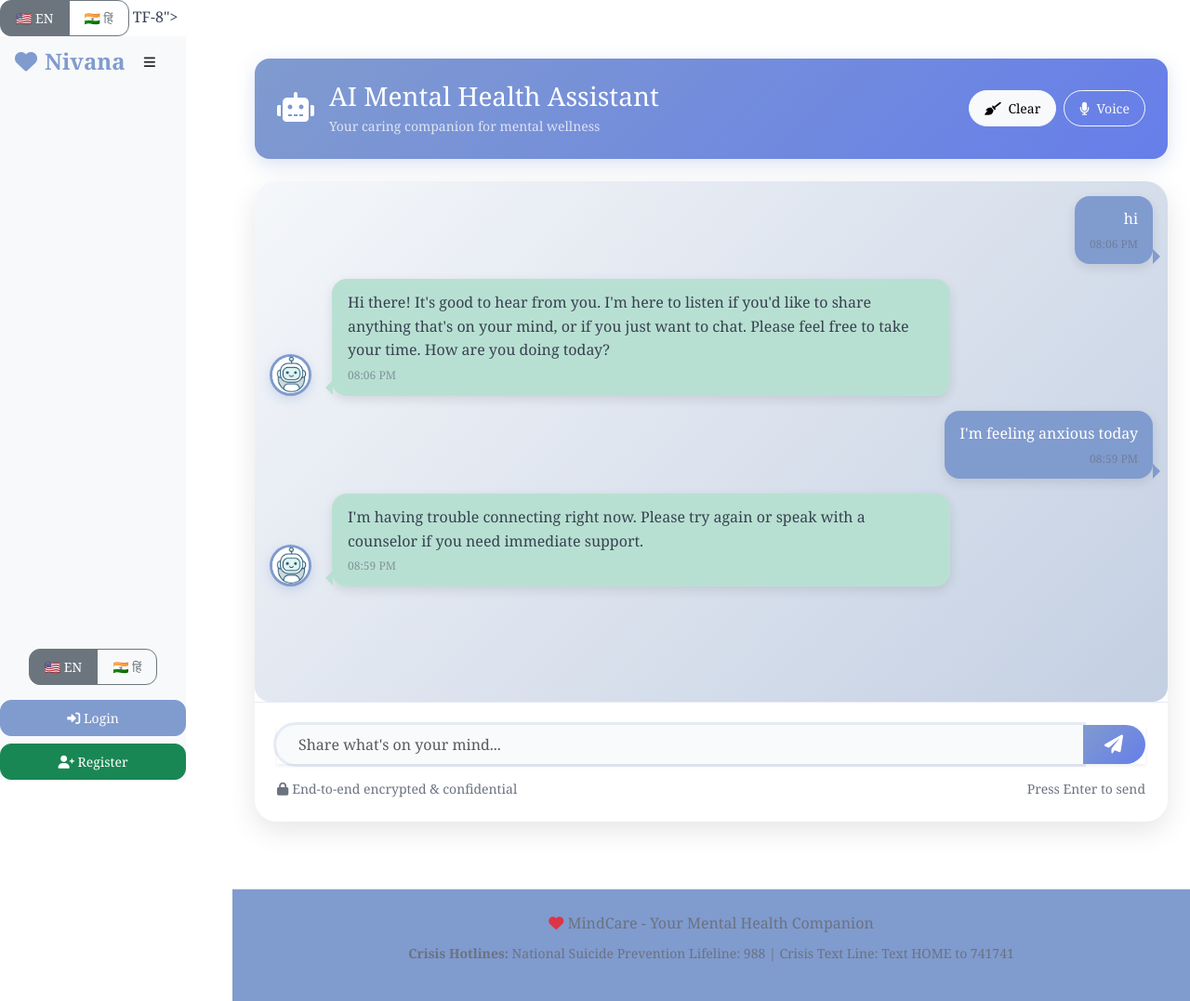
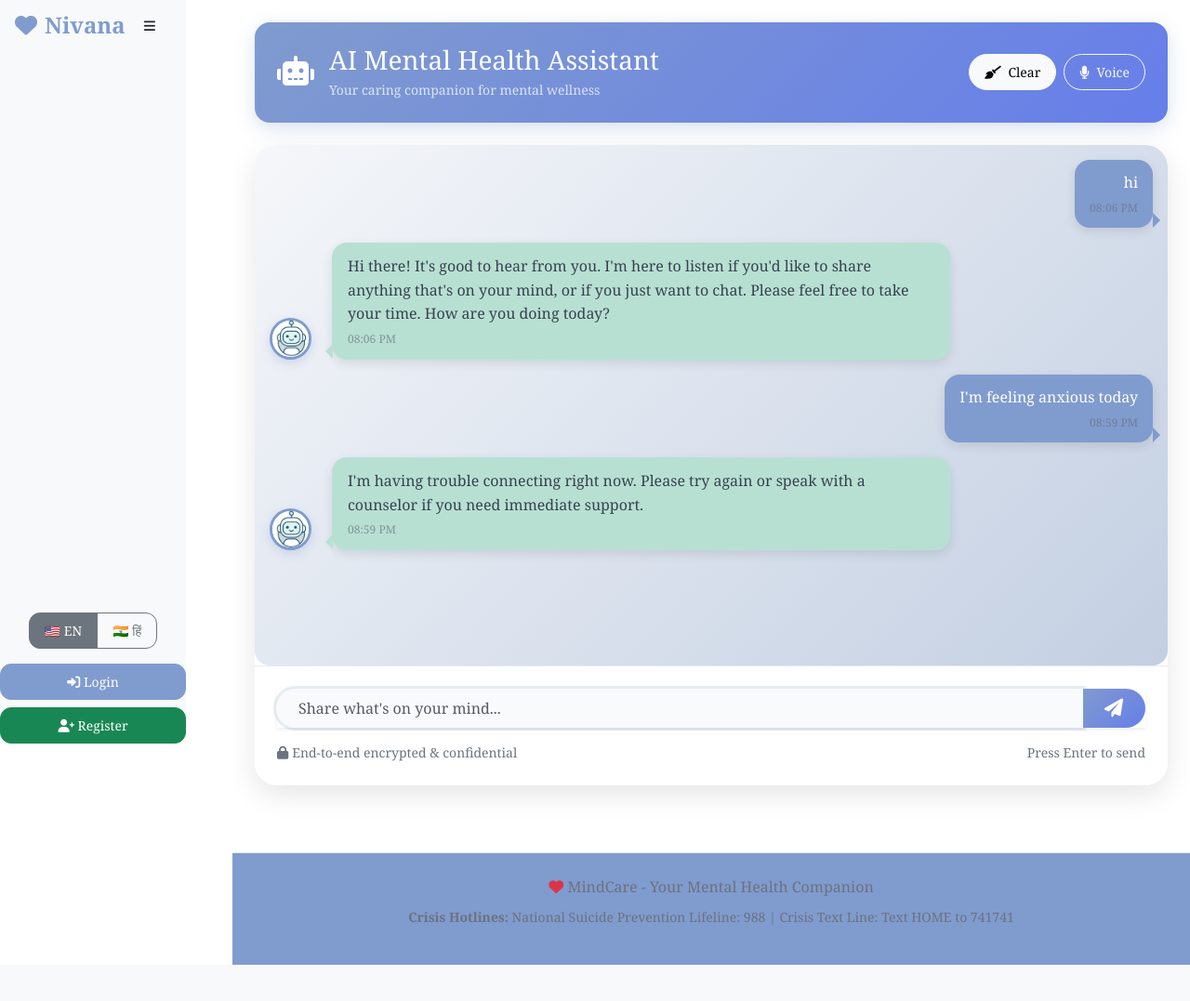
Before and after one commit to SarangRao20/SIH-MentalHealth, a Flask app: template templates/chatbot.html in a window 1280 px wide. Shown: the whole page at 93% size. After the commit the page ends 1038 px from the top, so only its background shows below. Run offline with Flask 3, Linux system fonts and the light colour scheme; the template is opened without the code that fills it: values that come from a table or form of the project are taken from there, others are empty; parts of the project's set-up code (start-up, migrations or seed data) failed here and were passed over.

Commit message:
Fix HTML comment syntax in base.html and clean up language toggle section

```diff
--- a/templates/base.html
+++ b/templates/base.html
@@ -1,12 +1,12 @@
 <!DOCTYPE html>
 <html lang="{{ get_locale() }}">
 <head>
-    <meta char                    <div class="d-flex justify-content-center">
+    <!-- <meta char                    <div class="d-flex justify-content-center">
                     <div class="btn-group btn-group-sm" role="group">
                         <a href="{{ url_for('set_language', language='en') }}" class="btn btn-outline-secondary {% if session.language == 'en' or not session.language %}active{% endif %}">🇺🇸 {{ _('EN') }}</a>
                         <a href="{{ url_for('set_language', language='hi') }}" class="btn btn-outline-secondary {% if session.language == 'hi' %}active{% endif %}">🇮🇳 {{ _('हिं') }}</a>
                     </div>
-                </div>TF-8">
+                </div>TF-8"> -->
     <meta name="viewport" content="width=device-width, initial-scale=1.0">
     <title>{% block title %}{{ _('Nivana - Mental Health Support') }}{% endblock %}</title>
 
```
